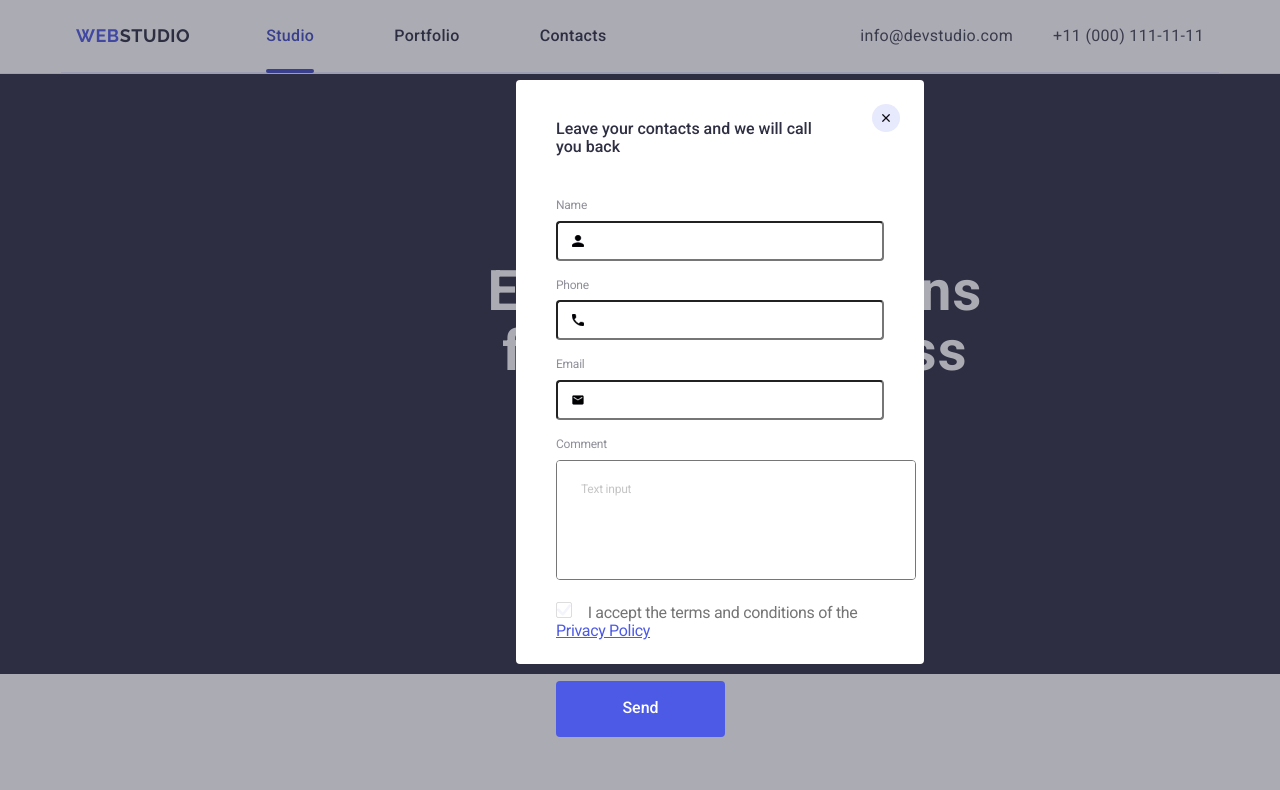
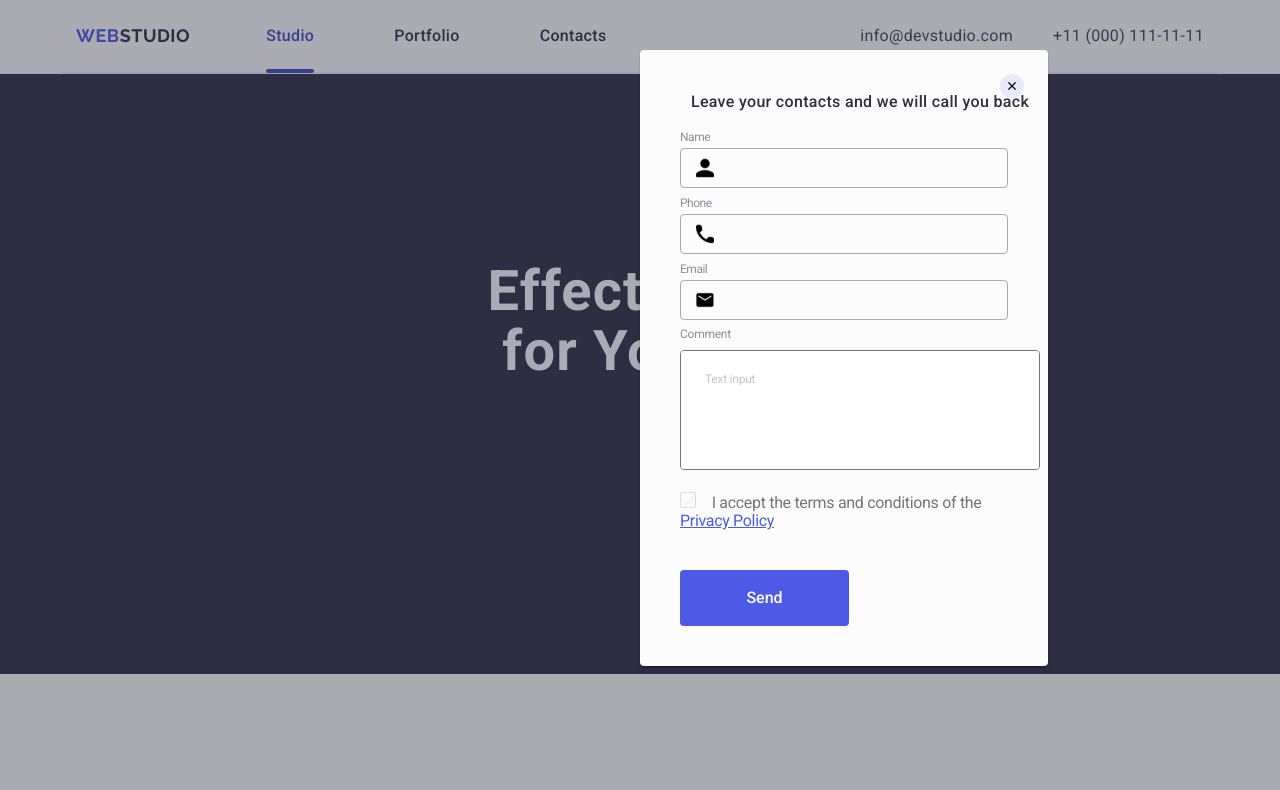
Before and after one commit to itstacy/goit-markup-hw-05, a plain HTML site: page index.html in a window 1280 px wide. Shown: the top 790 px of the page. Drawn offline with nearby package versions, Linux system fonts and the light colour scheme.

Commit message:
add index.html file

```diff
--- a/css/styles.css
+++ b/css/styles.css
@@ -607,20 +607,20 @@ img {
     visibility: hidden;
     opacity: 0;
     pointer-events: none;
-    transition: visibility 300s linear,
-    opacity 300s linear,
-    pointer-events 300s linear;
+    transition: opacity 250ms cubic-bezier(0.4, 0, 0.2, 1),
+     visibility 250ms cubic-bezier(0.4, 0, 0.2, 1);
 }
 .modal {
     position: absolute;
-    top: 80px;
-    left: 516px;
-    height: 584px;
+    top: 50px;
+    left: 50%;
     width: 408px;
     border-radius: 4px;
-    background-color: #FFFFFF;
     padding: 40px;
-
+    min-height: 584px;
+    background: #fcfcfc;
+    box-shadow: 0px 1px 1px rgba(0, 0, 0, 0.14), 0px 1px 3px rgba(0, 0, 0, 0.12), 0px 2px 1px rgba(0, 0, 0, 0.2);
+    transition: transform 250ms cubic-bezier(0.4, 0, 0.2, 1);
 }
 .backdrop.is-open {
     visibility: visible;
@@ -629,20 +629,27 @@ img {
 }
 .modal-close-btn {
     position: absolute;
+    display: flex;
     top: 24px;
     right: 24px;
     stroke: #2E2F42;
+    align-items: center;
+    justify-content: center;
+    border: 1px solid rgba(0, 0, 0, 0.1);
     background-color: #E7E9FC ;
-    width: 28px;
-    height: 28px;
+    cursor: pointer;
+    width: 24px;
+    height: 24px;
     line-height: 0;
     padding: 0;
     border: 1px;
     border-radius: 50%;
     transition: stroke 300s linear;
+    background-color: 250ms cubic-bezier(0.4, 0, 0.2, 1), border 250ms cubic-bezier(0.4, 0, 0.2, 1);
 }
 .close-icon {
     color: currentColor ;
+    transition: fill 250ms cubic-bezier(0.4, 0, 0.2, 1);
 }
 .modal-close-btn:hover,
 .modal-close-btn:focus {
@@ -651,24 +658,26 @@ img {
     border: none;
 }
 .modal-text {
-    font-family: "Roboto";
+    line-height: 1.5;
+    letter-spacing: 0.02em;
     font-weight: 500;
     font-size: 16px;
-    align-items: center;
+    text-align: center;
     color: #2E2F42;
-    width: 260px;
-    margin-bottom: 42px;
+    margin-bottom: 16px;
+    width: 360px;
 }
 .form-wrraper-cont {
-    margin-bottom: 18px;
+    margin-bottom: 8px;
 }
 .modal-form-label {
     font-weight: 400;
     font-size: 12px;
-    letter-spacing: -0.02em;
+    line-height: 1.17;
+    letter-spacing: -0.04em;
     color: #8E8F99;
     display: block;
-    margin-bottom: 8px;
+    margin-bottom: 4px;
 }
 .modal-cont-input {
 position: relative;
@@ -676,11 +685,12 @@ position: relative;
 .modal-input {
     width: 100%;
     height: 40px;
+    border: 1px solid rgba(46, 47, 66, 0.4);
     border-radius: 4px;
-    padding-left: 68px;
-    outline: none;
-    border-color: #2E2F4266 40% ;
-    transition: border 300ms linear;
+    background-color: transparent;
+    padding-left: 38px;
+    outline: transparent;
+    transition: border-color 250ms cubic-bezier(0.4, 0, 0.2, 1);
 }
 .modal-input:focus,
 .modal-input:hover {
@@ -691,10 +701,11 @@ position: relative;
     top: 50%;
     left: 16px;
     transform: translateY(-50%);
+    transition: fill 250ms cubic-bezier(0.4, 0, 0.2, 1);
     stroke: #2E2F42;
 }
-.modal-input:focus+.modal-icon {
-    stroke: #4D5AE5;
+.modal-input:focus + .modal-icon {
+    fill: #4D5AE5;
 }
 .form-wrraper-cont-comment {
     font-weight: 400;
--- a/index.html
+++ b/index.html
@@ -391,8 +391,8 @@
                 <div class="form-wrraper-cont">
                     <label class="modal-form-label" for="user-name">Name</label>
                     <div class="modal-cont-input">
-                    <input class="modal-input" type="text" id="user-name" required />
-                        <svg class="modal-icon" width="12" height="12" >
+                    <input class="modal-input" type="text" id="user-name"  required />
+                        <svg class="modal-icon" width="18" height="24" >
                             <use href="./images/icons2.svg#icon-person"></use>
                         </svg>
                     </div>
@@ -400,8 +400,8 @@
                 <div class="form-wrraper-cont">
                     <label class="modal-form-label" for="user-phone">Phone</label>
                     <div class="modal-cont-input">
-                    <input class="modal-input" type="text" id="user-name" required />
-                        <svg class="modal-icon" width="12" height="12" >
+                    <input class="modal-input" type="text" id="user-phone" required />
+                        <svg class="modal-icon" width="18" height="24" >
                             <use href="./images/icons2.svg#icon-phone"></use>
                         </svg>
                     </div>
@@ -409,8 +409,8 @@
                 <div class="form-wrraper-cont">
                    <label class="modal-form-label" for="user-email">Email</label>
                     <div class="modal-cont-input">
-                    <input class="modal-input" type="email" id="user-name" required />
-                        <svg class="modal-icon" width="12" height="12" >
+                    <input class="modal-input" type="email" id="user-email" required />
+                        <svg class="modal-icon" width="18" height="24" >
                             <use href="./images/icons2.svg#icon-mail"></use>
                         </svg>
                     </div>
```
